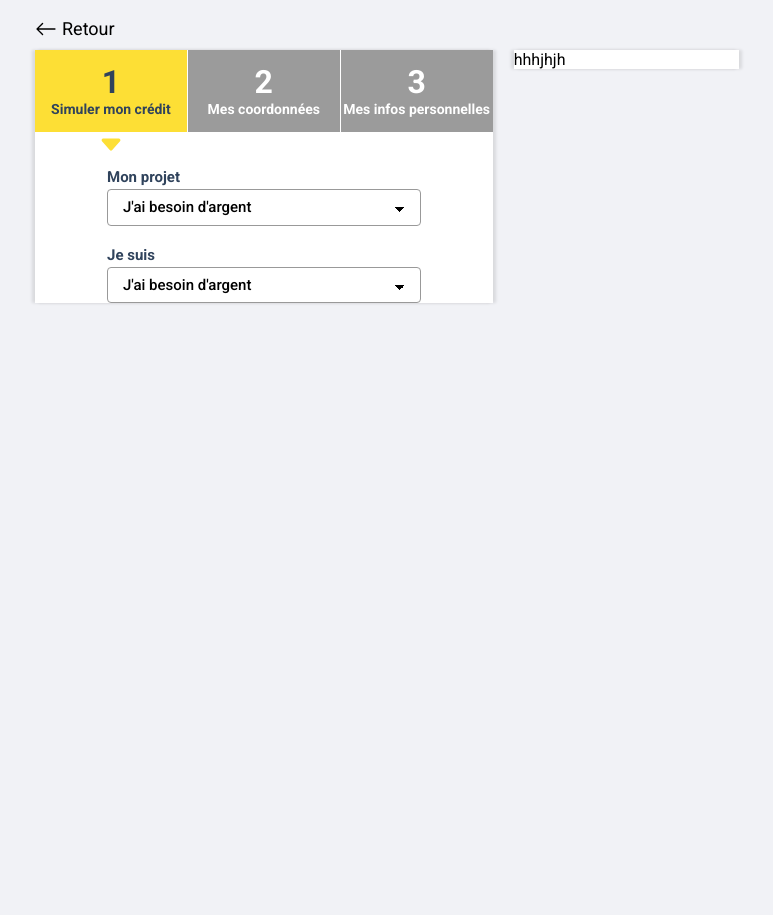
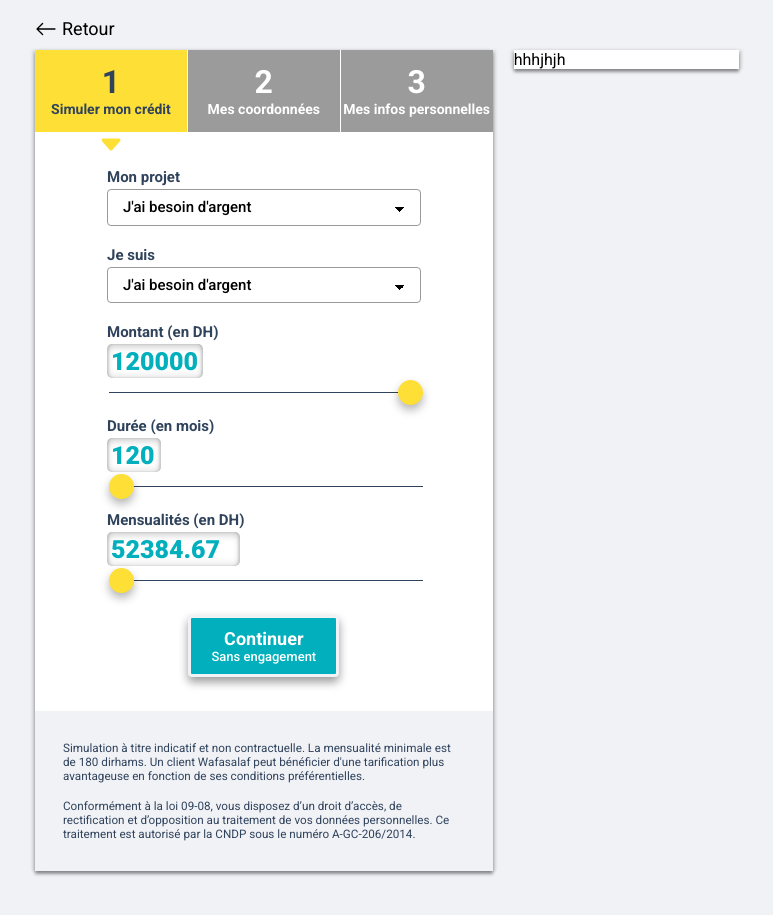
Before and after one commit to Ayounsni/Credit-bancaire, a website: page Frontend/index.html in a window 1280 px wide. Shown: the part 141-1056 px from the top of the page, without its empty margins (253-1026 px from the left). Before the commit the page ends 800 px from the top, so only its background shows below. Drawn offline with Linux system fonts and the light colour scheme.

Commit message:
firstPageDone

```diff
--- a/Frontend/Sass/_basics.scss
+++ b/Frontend/Sass/_basics.scss
@@ -95,6 +95,16 @@ p {
 .gap-5 {
   gap: 5px;
 }
+.p-10 {
+  font-size: 18px;
+  font-weight: 700;
+  color: white;
+}
+.p-2 {
+  font-size: 13px;
+  font-weight: 500;
+  color: white;
+}
 
 .p-4{
   font-size: $titreMoyen;
@@ -105,6 +115,43 @@ p {
 }
 .justify-b {
   justify-content: space-between;
+}
+
+.w-8 {
+  width: 88px;
+}
+
+.w-5 {
+  width: 46px;
+}
+
+.w-9 {
+  width: 125px;
+}
+.input1 {
+  height: 28px;
+  padding: 3px 4px;
+  font-size: 25px;
+  font-weight: 800;
+  border: none;
+  margin-top: 3px;
+  color: $first;
+  border-radius: 5px;
+  box-shadow:
+  inset 0px 3px 7px rgba(0, 0, 0, 0.2),
+  inset 2px 0px 2px rgba(0, 0, 0, 0.1),
+  inset -2px 0px 2px rgba(0, 0, 0, 0.1),
+  inset 0px -5px 5px rgba(0, 0, 0, 0.05);
+}
+
+input[type="number"]::-webkit-outer-spin-button,
+input[type="number"]::-webkit-inner-spin-button {
+  -webkit-appearance: none;
+  margin: 0;
+}
+input:focus {
+  border-color: transparent;
+  outline: none;
 }
 
 .m-y-1 {
@@ -123,7 +170,9 @@ p {
 .color-four {
   color: $four;
 }
-
+.fs-1 {
+  font-size: 11.7px;
+}
 
 .p-y-5 {
   padding-top: 13px;
@@ -137,3 +186,75 @@ p {
   font-size: 32px;
   font-weight: bolder;
 }
+
+.slider-container {
+  width: 100%;
+  margin: 10px auto;
+}
+
+.slider {
+  -webkit-appearance: none;
+  appearance: none;
+  width: 100%;
+  height: 1px;
+  border-radius: 0;
+  outline: none;
+  position: relative;
+}
+
+.slider::-webkit-slider-thumb {
+  -webkit-appearance: none;
+  appearance: none;
+  width: 25px;
+  height: 25px;
+  background: $seconde;
+  border-radius: 50%;
+  cursor: pointer;
+  position: relative;
+  top: -12px;
+  box-shadow: 0px 5px 10px rgba(0, 0, 0, 0.3);
+}
+
+.slider::-moz-range-thumb {
+  width: 25px;
+  height: 25px;
+  background: $seconde;
+  border-radius: 50%;
+  cursor: pointer;
+  position: relative;
+  top: -12px;
+  box-shadow: 0px 5px 10px rgba(0, 0, 0, 0.3);
+}
+
+.slider::-webkit-slider-runnable-track {
+  height: 1px;
+  background: #30435C;
+}
+.m-t-10 {
+  margin-top: 34px;
+  background-color: #F1F2F6;
+  padding: 30px 28px ;
+}
+.m-t-4 {
+  margin-top: 16px ;
+}
+.m-b-6 {
+  margin-bottom: 50px;
+}
+.button1 {
+  background-color: $first;
+  padding: 10px 20px;
+  border: #F1F2F6 3px solid;
+  border-radius: 4px;
+  box-shadow:0px 5px 10px rgba(0, 0, 0, 0.4) ;
+  cursor: pointer;
+
+}
+.button1:hover {
+  background-color: #028C96;
+}
+.flex-center {
+  display: flex;
+  justify-content: center;
+  align-items: center;
+}
--- a/Frontend/Sass/_component.scss
+++ b/Frontend/Sass/_component.scss
@@ -2,7 +2,10 @@
     border-color: rgb(42, 24, 24);
     background-color: white;
     border: 1px ;
-    box-shadow: -3px 0 3px rgba(0, 0, 0, 0.1), 3px 0 3px rgba(0, 0, 0, 0.1);
+    box-shadow:
+     -3px 0 3px rgba(0, 0, 0, 0.1),
+    3px 0 3px rgba(0, 0, 0, 0.1),
+    0 3px 3px rgba(0, 0, 0, 0.4);
 }
 
 select {
--- a/Frontend/index.html
+++ b/Frontend/index.html
@@ -20,7 +20,7 @@
           <p class="p-4">Retour</p>
         </a>
         <div class="flex">
-            <div class="card w-75">
+            <div class="card w-75 m-b-6">
                 <div class="d-flex justify-b m-b-5 ">
                     <div class="w-30 flexe ">
                     <div class=" seconde w-100 titre-center color-four p-y-5 ">
@@ -54,6 +54,35 @@
                     <option>No external background image</option>
                     <option>No wrapper</option>
                   </select>
+
+                  <div class="slider-container ">
+                    <p class="label m-t-5">Montant (en DH)</p>
+                    <input class="input1 w-8 " type="number" id="sliderValue" max="120000" value="120000" >
+                    <input type="range" min="0" max="120000" value="120000" class="slider" id="mySlider">
+
+                    <p class="label m-t-5">Durée (en mois)</p>
+                    <input class="input1 w-5 " type="number" id="sliderValue" max="120000" value="120" >
+                    <input type="range" min="0" max="120000" value="120" class="slider" id="mySlider">
+
+                    <p class="label m-t-5">Mensualités (en DH)</p>
+                    <input class="input1 w-9 " type="number" id="sliderValue" max="120000" value="52384.67" >
+                    <input type="range" min="0" max="120000" value="50" class="slider" id="mySlider">
+                  </div>
+                  <div class="flex-center">
+                  <button class="button1 m-t-5">
+                    <p class="p-10">Continuer</p>
+                    <p class="p-2">Sans engagement</p>
+                  </button>
+                </div>
+                </div>
+                <div class="m-t-10">
+                    <p class="color-four fs-1">Simulation à titre indicatif et non contractuelle. La mensualité minimale est de 180 dirhams.
+                         Un client Wafasalaf peut bénéficier d'une tarification plus avantageuse en fonction de ses
+                         conditions préférentielles.</p>
+                    <p class="color-four fs-1 m-t-4">Conformément à la loi 09-08, vous disposez d’un droit d’accès, de rectification et d’opposition
+                        au traitement de vos données personnelles. Ce traitement est autorisé par la CNDP sous le numéro
+                         A-GC-206/2014.</p>
+
                 </div>
             </div>
             <div class=" card w-20">hhhjhjh</div>
```
Also changed, not shown: Frontend/css/index.css.
